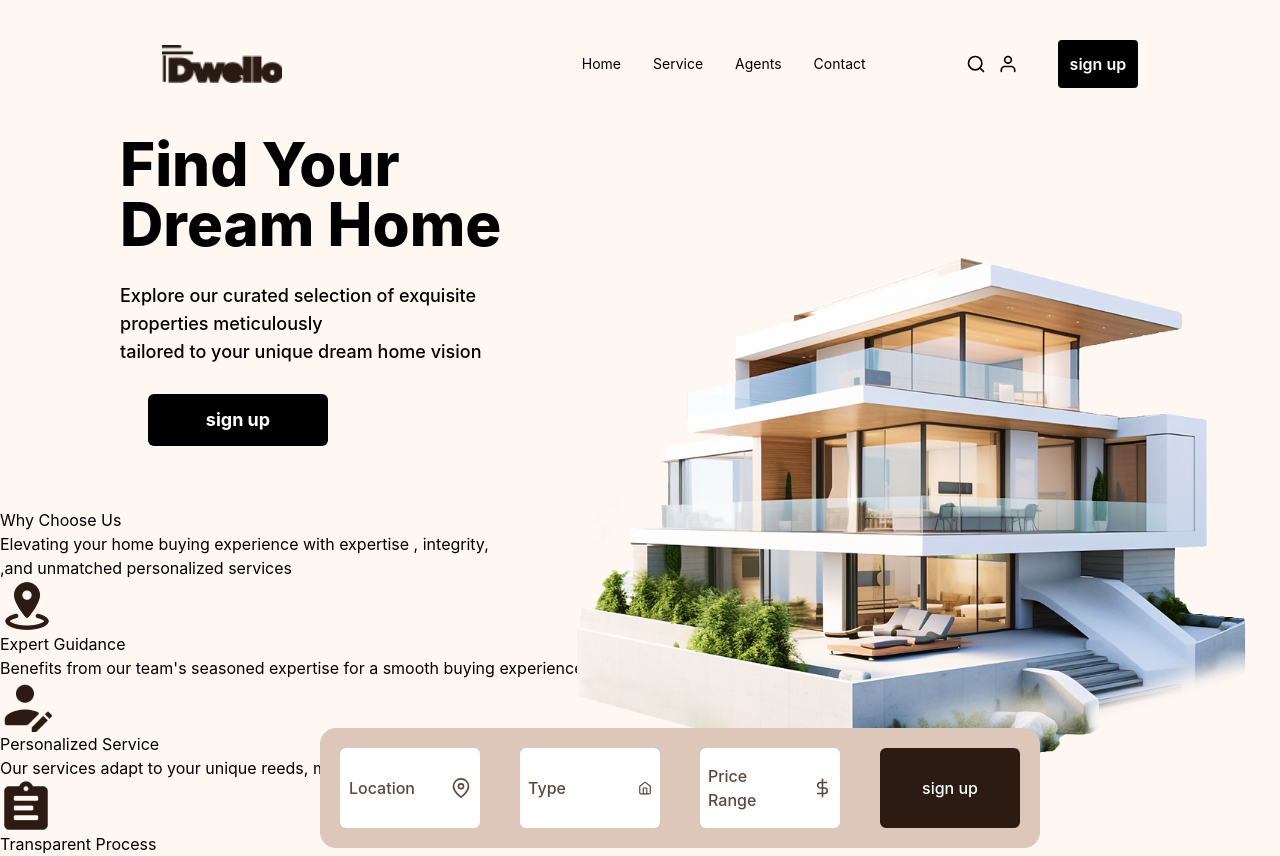
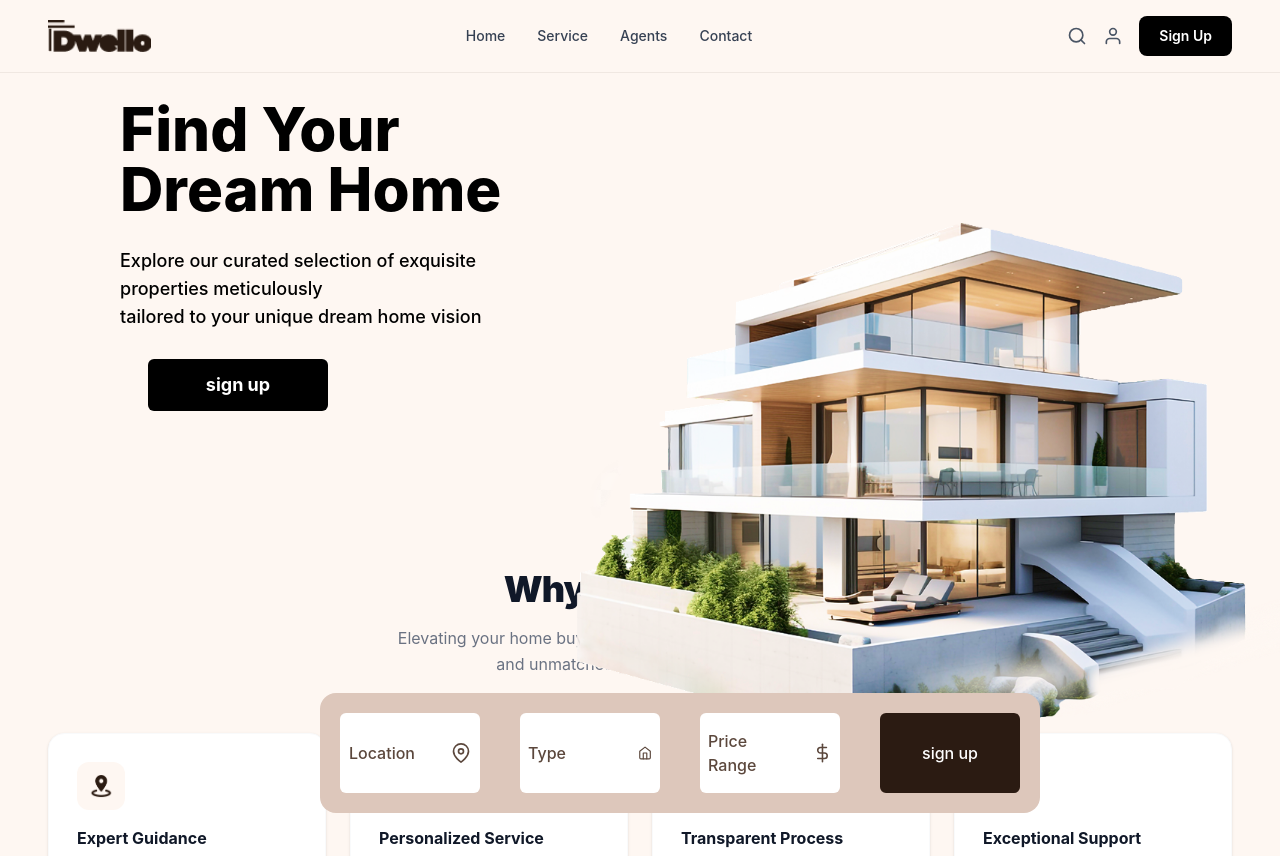
Before and after one commit to walidabdulkadir/real-estate-react-app, a React (Vite) app in the folder frontEnd/: page / in a window 1280 px wide. Shown: the top 856 px of the page. Built offline with nearby package versions, Linux system fonts and the light colour scheme.

Commit message:
feat: initialize real estate application with core UI components and layout structure

```diff
--- a/frontEnd/src/components/NavBar/MobileMenu.jsx
+++ b/frontEnd/src/components/NavBar/MobileMenu.jsx
@@ -1,38 +1,55 @@
 import { FiX } from "react-icons/fi";
+
+const navLinks = ["Home", "Service", "Agents", "Contact"];
 
 function MobileMenu({ isOpen, onClose }) {
   return (
-    <div className=" md:hidden ">
+    <div className="md:hidden">
+      {/* Backdrop */}
+      {isOpen && (
         <div
-        className={`fixed inset-y-0 right-0 z-20 w-[85vw] max-w-xs transform rounded-[10px] border border-slate-100 bg-[#fef7f2] p-4 shadow-2xl transition-transform duration-300 ease-out ${
-          isOpen
-            ? "translate-x-0 opacity-100 pointer-events-auto"
-            : "translate-x-full opacity-0 pointer-events-none"
+          className="fixed inset-0 z-30 bg-black/30 backdrop-blur-sm"
+          onClick={onClose}
+          aria-hidden="true"
+        />
+      )}
+      {/* Drawer */}
+      <div
+        className={`fixed inset-y-0 right-0 z-40 w-[80vw] max-w-xs bg-[#fef7f2] shadow-2xl transform transition-transform duration-300 ease-out ${
+          isOpen ? "translate-x-0" : "translate-x-full"
         }`}
-        aria-hidden={!isOpen}
+        role="dialog"
+        aria-modal="true"
+        aria-label="Mobile navigation menu"
       >
+        <div className="flex items-center justify-end p-5">
           <button
-          className="ml-auto mb-4 inline-flex h-10 w-10 items-center justify-center rounded-full bg-slate-100 text-black hover:bg-slate-300 "
+            id="mobile-menu-close"
+            className="inline-flex h-10 w-10 items-center justify-center rounded-full bg-gray-100 text-black hover:bg-gray-200 transition-colors duration-200"
             onClick={onClose}
             aria-label="Close mobile menu"
             type="button"
           >
             <FiX size={20} />
           </button>
-        <div className="flex flex-col items-center justify-center mt-6 gap-4">
-          <div className="text-lg font-medium text-black cursor-pointer hover:underline transition-all duration-300">
-            Home
         </div>
-          <div className="text-lg font-medium text-black cursor-pointer hover:underline transition-all duration-300">
-            Service
-          </div>
-          <div className="text-lg font-medium text-black cursor-pointer hover:underline transition-all duration-300">
-            Agents
-          </div>
-          <div className="text-lg font-medium text-black cursor-pointer hover:underline transition-all duration-300">
-            Contact
-          </div>
-        </div>
+        <nav className="flex flex-col items-center gap-6 mt-8 px-6">
+          {navLinks.map((link) => (
+            <span
+              key={link}
+              className="text-lg font-medium text-black cursor-pointer hover:underline underline-offset-4 transition-all duration-200"
+              onClick={onClose}
+            >
+              {link}
+            </span>
+          ))}
+          <button
+            id="mobile-signup-btn"
+            className="mt-4 w-full bg-black text-white text-sm font-semibold py-3 rounded-lg hover:bg-gray-800 transition-colors duration-200 cursor-pointer"
+          >
+            Sign Up
+          </button>
+        </nav>
       </div>
     </div>
   );
--- a/frontEnd/src/components/NavBar/Nav.jsx
+++ b/frontEnd/src/components/NavBar/Nav.jsx
@@ -3,48 +3,61 @@ import { useState } from "react";
 import { FiUser, FiSearch, FiX, FiMenu } from "react-icons/fi";
 import MobileMenu from "./MobileMenu";
 
+const navLinks = ["Home", "Service", "Agents", "Contact"];
+
 function Nav() {
   const [isOpen, setIsOpen] = useState(false);
 
   return (
-    <section className="ml-5">
-      <div className="flex  items-center justify-center gap-5 m-5 sm:p-5  md:m-2  lg:m-5 p-2 ">
-        <div className=" md:gap-50 shrink-0">
-          <img
-            src={logo}
-            alt=""
-            className=" w-40 h-auto sm:mr-30 md:mr-30 lg:w-30 lg:mr-70 "
-          />
+    <nav className="w-full bg-[#fef7f2] sticky top-0 z-50 border-b border-[#f0e8e2]">
+      <div className="max-w-7xl mx-auto px-6 sm:px-8 lg:px-12 py-4 flex items-center justify-between gap-6">
+        {/* Logo */}
+        <div className="flex-shrink-0">
+          <img src={logo} alt="Realta logo" className="h-8 w-auto" />
         </div>
-        <div className="hidden md:flex items-center gap-8 justify-center md:mr-20 lg:text-sm ">
-          <div>Home</div>
-          <div>Service</div>
-          <div>Agents</div>
-          <div>Contact</div>
-        </div>
-        <div className="flex items-center gap-3 md:mr-5">
+
+        {/* Desktop Nav Links */}
+        <ul className="hidden md:flex items-center gap-8 list-none">
+          {navLinks.map((link) => (
+            <li
+              key={link}
+              className="text-sm font-medium text-gray-700 cursor-pointer hover:text-black transition-colors duration-200 relative group"
+            >
+              {link}
+              <span className="absolute -bottom-1 left-0 w-0 h-0.5 bg-black transition-all duration-300 group-hover:w-full" />
+            </li>
+          ))}
+        </ul>
+
+        {/* Right Side Icons + Button */}
+        <div className="flex items-center gap-4">
           <FiSearch
-            className="h-5 w-5 cursor-pointer text-black "
+            className="h-5 w-5 cursor-pointer text-gray-600 hover:text-black transition-colors duration-200 hidden md:block"
             aria-label="Search"
           />
           <FiUser
-            className="h-5 w-5 cursor-pointer text-black "
+            className="h-5 w-5 cursor-pointer text-gray-600 hover:text-black transition-colors duration-200 hidden md:block"
             aria-label="Profile"
           />
+          <button
+            id="nav-signup-btn"
+            className="hidden md:block bg-black text-white text-sm font-semibold px-5 py-2.5 rounded-lg hover:bg-gray-800 transition-colors duration-200 cursor-pointer"
+          >
+            Sign Up
+          </button>
+          {/* Mobile Menu Toggle */}
+          <button
+            id="mobile-menu-toggle"
+            className="md:hidden flex items-center justify-center p-2 rounded-md text-black hover:bg-gray-100 transition-colors duration-200"
+            onClick={() => setIsOpen(!isOpen)}
+            aria-label="Toggle mobile menu"
+          >
+            {isOpen ? <FiX size={22} /> : <FiMenu size={22} />}
+          </button>
         </div>
-
-        <button className="bg-black p-3 rounded-sm p- text-white font-semibold">
-          sign up
-        </button>
-        <button
-          className="md:hidden flex   items-center justify-center rounded-full  text-black"
-          onClick={() => setIsOpen(!isOpen)}
-        >
-          {isOpen ? <FiX size={24} /> : <FiMenu size={24} />}
-        </button>
-        <MobileMenu isOpen={isOpen} onClose={() => setIsOpen(false)} />
       </div>
-    </section>
+      <MobileMenu isOpen={isOpen} onClose={() => setIsOpen(false)} />
+    </nav>
   );
 }
 
--- a/frontEnd/src/components/Residence/Data.js
+++ b/frontEnd/src/components/Residence/Data.js
@@ -9,31 +9,33 @@ const houses = [
   {
     image: res1,
     icon: map,
-    location: " San Francisco, California",
+    location: "San Francisco, California",
     room: rooms,
     amountRooms: "4 Rooms",
     size: sizes,
     sizeLength: "3,500 sq ft",
-    money: "$ 2,500,000",
+    money: "$2,500,000",
   },
   {
     image: res2,
     icon: map,
-    location: " Beverly Hills, California",
+    location: "Beverly Hills, California",
     room: rooms,
     amountRooms: "3 Rooms",
     size: sizes,
-    sizeLength: "1500 sq ft",
-    money: "$ 850,000",
+    sizeLength: "1,500 sq ft",
+    money: "$850,000",
   },
   {
     image: res3,
     icon: map,
-    location: " Palo Alto, California",
+    location: "Palo Alto, California",
     room: rooms,
     amountRooms: "6 Rooms",
     size: sizes,
     sizeLength: "4,000 sq ft",
-    money: "$ 3,700,000",
+    money: "$3,700,000",
   },
 ];
+
+export default houses;
--- a/frontEnd/src/components/Residence/ResidanceList.jsx
+++ b/frontEnd/src/components/Residence/ResidanceList.jsx
@@ -1,7 +1,30 @@
 import React from "react";
+import houses from "./Data.js";
+import ResidenceCard from "./ResidenceCard.jsx";
 
 function ResidanceList() {
-  return <div>ResidanceList</div>;
+  return (
+    <section id="residences" className="w-full bg-white py-16 sm:py-20 lg:py-24">
+      <div className="max-w-7xl mx-auto px-6 sm:px-8 lg:px-12">
+        {/* Section Header */}
+        <div className="text-center mb-10 sm:mb-14">
+          <h2 className="font-black text-3xl sm:text-4xl text-gray-900 tracking-tight">
+            Our Popular Residences
+          </h2>
+          <p className="mt-4 text-sm sm:text-base text-gray-500 max-w-lg mx-auto leading-relaxed">
+            Discover handpicked luxury properties from our most sought-after listings
+          </p>
+        </div>
+
+        {/* Cards Grid */}
+        <div className="grid grid-cols-1 sm:grid-cols-2 lg:grid-cols-3 gap-6 sm:gap-8">
+          {houses.map((house, index) => (
+            <ResidenceCard key={index} house={house} />
+          ))}
+        </div>
+      </div>
+    </section>
+  );
 }
 
 export default ResidanceList;
--- a/frontEnd/src/components/WhyUs/WhyUsCard.jsx
+++ b/frontEnd/src/components/WhyUs/WhyUsCard.jsx
@@ -2,17 +2,18 @@ import React from "react";
 
 function WhyUsCard({ service }) {
   return (
-    <section>
-      <div>
-        <div>
-          <img src={service.img} alt="" />
-        </div>
-        <div>
-          <h2>{service.title}</h2>
-          <p>{service.detail}</p>
-        </div>
+    <div className="bg-white rounded-2xl p-6 sm:p-7 flex flex-col items-start gap-4 shadow-sm hover:shadow-md transition-shadow duration-300 cursor-default group border border-gray-50">
+      {/* Icon Container */}
+      <div className="w-12 h-12 bg-[#fef7f2] rounded-xl flex items-center justify-center flex-shrink-0 group-hover:bg-[#f0e8e2] transition-colors duration-300">
+        <img src={service.img} alt={service.title} className="w-6 h-6 object-contain" />
       </div>
-    </section>
+
+      {/* Content */}
+      <div className="flex flex-col gap-2">
+        <h3 className="font-bold text-base text-gray-900">{service.title}</h3>
+        <p className="text-sm text-gray-500 leading-relaxed">{service.detail}</p>
+      </div>
+    </div>
   );
 }
 
--- a/frontEnd/src/components/WhyUs/WhyUsList.jsx
+++ b/frontEnd/src/components/WhyUs/WhyUsList.jsx
@@ -2,26 +2,30 @@ import React from "react";
 import services from "./Data.js";
 import WhyUsCard from "./WhyUsCard.jsx";
 
-function WhyUs() {
+function WhyUsList() {
   return (
-    <>
-      <div>
-        <h1>Why Choose Us</h1>
-        <p>
-          Elevating your home buying experience with expertise , integrity,{" "}
-          <br />
-          ,and unmatched personalized services
-        </p>
+    <section id="why-us" className="w-full bg-[#fef7f2] py-16 sm:py-20 lg:py-24">
+      <div className="max-w-7xl mx-auto px-6 sm:px-8 lg:px-12">
+        {/* Section Header */}
+        <div className="text-center mb-10 sm:mb-14">
+          <h2 className="font-black text-3xl sm:text-4xl text-gray-900 tracking-tight">
+            Why Choose Us
+          </h2>
+          <p className="mt-3 sm:mt-4 text-sm sm:text-base text-gray-500 max-w-lg mx-auto leading-relaxed">
+            Elevating your home buying experience with expertise, integrity,
+            and unmatched personalized services
+          </p>
+        </div>
+
+        {/* Cards Grid */}
+        <div className="grid grid-cols-1 sm:grid-cols-2 lg:grid-cols-4 gap-5 sm:gap-6">
+          {services.map((service) => (
+            <WhyUsCard key={service.id} service={service} />
+          ))}
+        </div>
       </div>
-      <div>
-        {services.map((service) => (
-          <div key={service.id}>
-            <WhyUsCard service={service} />
-          </div>
-        ))}
-      </div>
-    </>
+    </section>
   );
 }
 
-export default WhyUs;
+export default WhyUsList;
```
Also changed, not shown: frontEnd/src/components/Residence/ResidenceCard.jsx (+44 -2 lines). Lines whose indentation alone changed are shown as unchanged.
